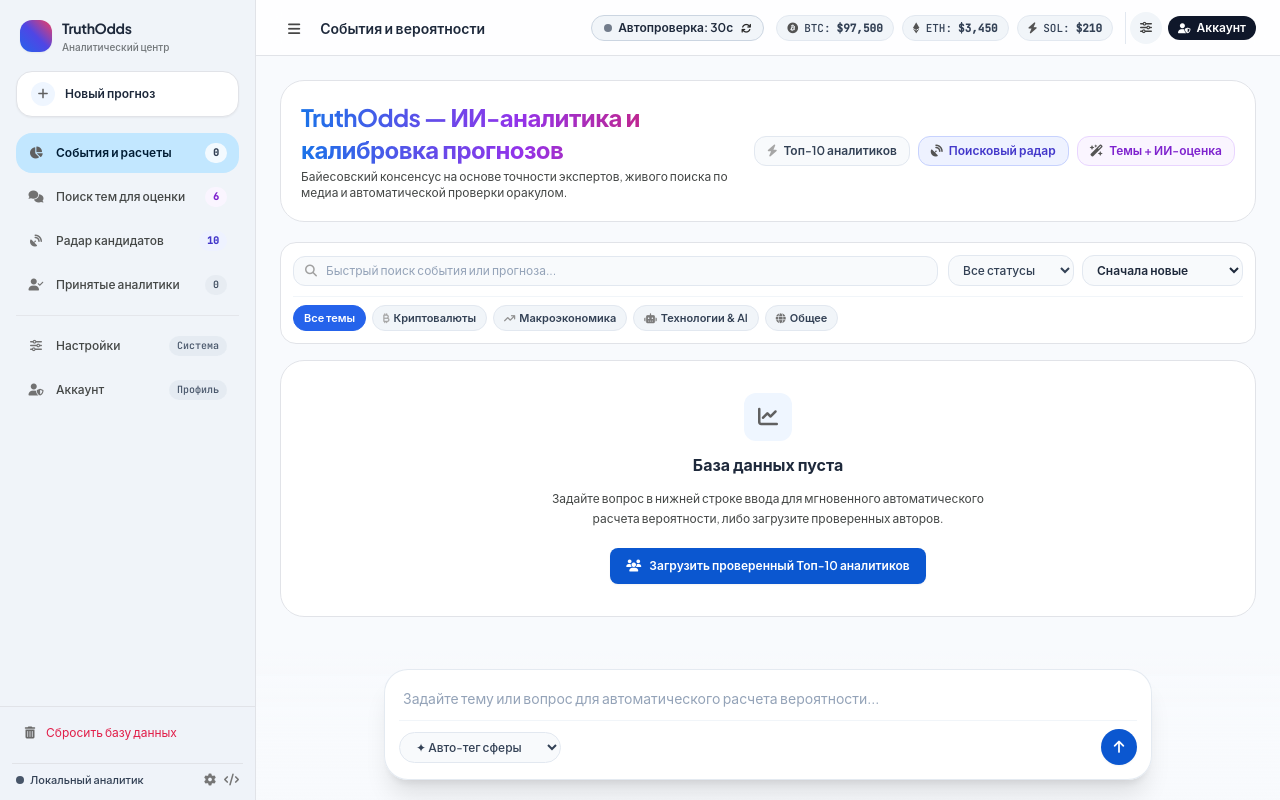
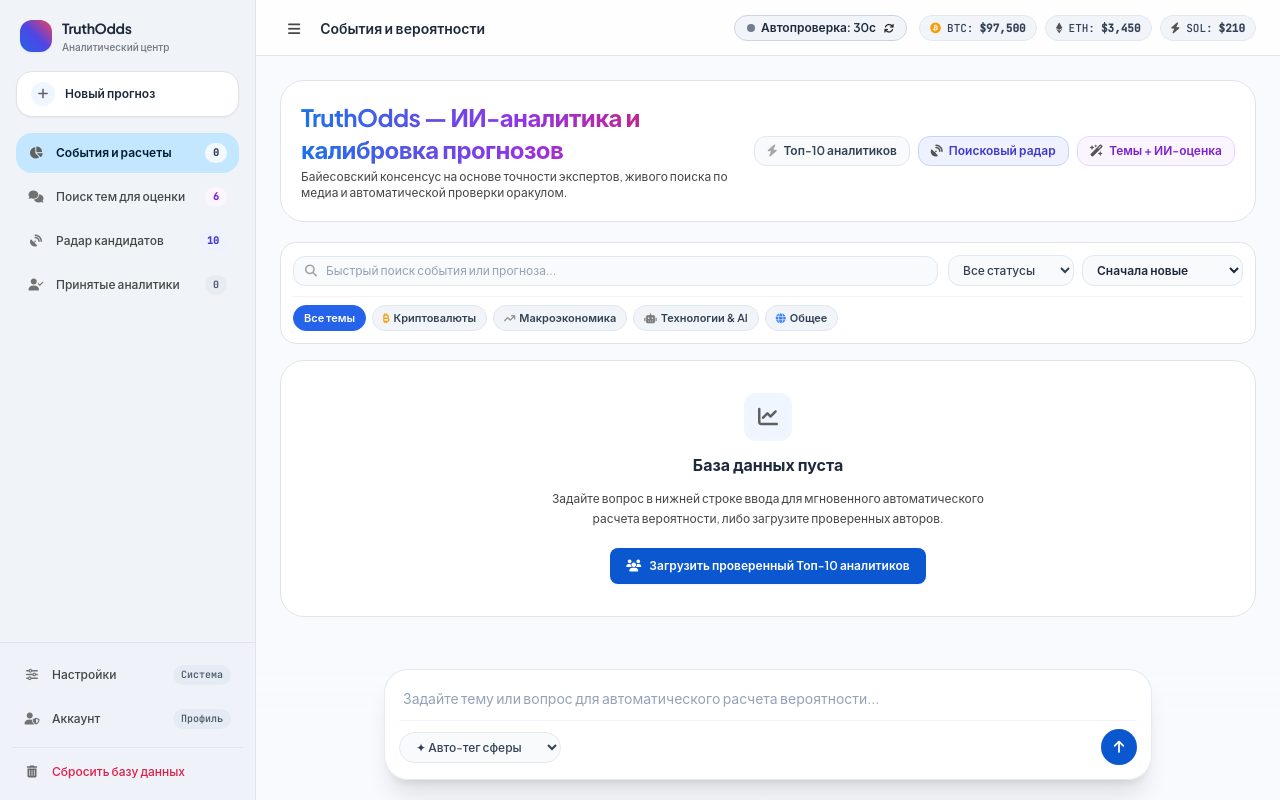
Before and after one commit to coolboy6969/truth-odds, a FastAPI app: page / in a window 1280 px wide. Run offline with FastAPI, Linux system fonts and the light colour scheme; data comes from the database, SQL or seed files in the repository; data that the repository does not hold is empty; some libraries are stand-ins or nearby versions.

Commit message:
Update sidebar bottom tabs, restore Bitcoin/YouTube/Globe colors, remove Telegram badges, fix speaker accuracy button layout

```diff
--- a/app/templates/index.html
+++ b/app/templates/index.html
@@ -67,9 +67,12 @@
         .custom-scrollbar::-webkit-scrollbar-thumb:hover {
             background: #94a3b8;
         }
-        /* Monochrome gray icons & emojis across the UI */
+        /* Monochrome gray icons & emojis across the UI, except Bitcoin, YouTube & Planet/Globe */
         i.fa-solid, i.fa-brands, i.fa-regular, .emoji-gray {
             filter: grayscale(100%);
+        }
+        i.fa-bitcoin, i.fa-bitcoin-sign, i.fa-youtube, i.fa-globe, i.fa-earth-americas {
+            filter: none !important;
         }
     </style>
 </head>
@@ -145,9 +148,11 @@
                         </span>
                         <span id="navCountSpeakers" class="text-[10px] font-mono px-2 py-0.5 rounded-full bg-slate-200/70 text-slate-700">0</span>
                     </button>
-
-                    <div class="my-1.5 border-t border-gemini-border/80"></div>
-
+                </nav>
+            </div>
+
+            <!-- Bottom Part: Settings, Account & Reset Database -->
+            <div class="p-3 border-t border-gemini-border bg-gemini-sidebar/50 flex flex-col gap-1 text-xs font-medium text-gemini-grayText">
                 <button onclick="switchTab('settings')" id="nav-settings" class="flex items-center justify-between px-3 py-2.5 rounded-2xl hover:bg-gemini-hover text-gemini-grayText transition text-left">
                     <span class="flex items-center gap-3">
                         <i class="fa-solid fa-sliders w-4 text-center text-slate-500"></i>
@@ -162,31 +167,13 @@
                     </span>
                     <span class="text-[10px] font-mono px-2 py-0.5 rounded-full bg-slate-200/70 text-slate-600">Профиль</span>
                 </button>
-                </nav>
-            </div>
-
-            <!-- Bottom Part: Reset Database & Local Status -->
-            <div class="p-3 border-t border-gemini-border bg-gemini-sidebar/50 flex flex-col gap-2">
-                <button onclick="openResetModal()" class="w-full text-left px-2.5 py-1.5 rounded-xl hover:bg-rose-50 text-rose-600 text-xs flex items-center gap-2 transition">
+
+                <div class="my-1 border-t border-gemini-border/80"></div>
+
+                <button onclick="openResetModal()" class="w-full text-left px-3 py-2 rounded-2xl hover:bg-rose-50 text-rose-600 text-xs flex items-center gap-3 transition">
                     <i class="fa-solid fa-trash-can text-rose-500 text-xs w-4 text-center"></i>
                     <span>Сбросить базу данных</span>
                 </button>
-
-                <!-- User & Mode Status Pill -->
-                <div class="mt-2 pt-2 border-t border-gemini-border flex items-center justify-between px-1 text-[11px] text-gemini-mutedText">
-                    <button onclick="switchTab('account')" class="flex items-center gap-1.5 hover:text-slate-900 transition text-left" title="Открыть вкладку Аккаунт">
-                        <span class="w-2 h-2 rounded-full bg-slate-600"></span>
-                        <span id="sidebarOperatorLabel" class="font-medium text-slate-700 truncate max-w-[140px]">Локальный аналитик</span>
-                    </button>
-                    <div class="flex items-center gap-2">
-                        <button onclick="switchTab('settings')" title="Настройки системы" class="hover:text-slate-900 transition">
-                            <i class="fa-solid fa-gear text-xs"></i>
-                        </button>
-                        <a href="/docs" target="_blank" title="API документация" class="hover:text-slate-900 transition">
-                            <i class="fa-solid fa-code text-xs"></i>
-                        </a>
-                    </div>
-                </div>
             </div>
         </aside>
 
@@ -202,7 +189,7 @@
                     <h2 id="viewTitle" class="text-sm font-semibold text-slate-800">События и вероятности</h2>
                 </div>
 
-                <!-- Right Tickers, Auto-Oracle & Profile -->
+                <!-- Right Tickers & Auto-Oracle -->
                 <div class="flex items-center gap-2.5 md:gap-3">
 
                     <!-- Auto Oracle Status Badge & Action -->
@@ -215,7 +202,7 @@
                     <!-- Live Crypto Price Ticker Pills -->
                     <div id="headerLiveTickers" class="hidden lg:flex items-center gap-2 text-xs font-medium">
                         <div class="px-2.5 py-1 rounded-full bg-slate-100 border border-slate-200 text-slate-700 flex items-center gap-1.5 font-mono text-[11px]">
-                            <i class="fa-brands fa-bitcoin text-slate-600"></i>
+                            <i class="fa-brands fa-bitcoin text-amber-500"></i>
                             <span>BTC:</span>
                             <b id="head-btc">$...</b>
                         </div>
@@ -229,17 +216,6 @@
                             <span>SOL:</span>
                             <b id="head-sol">$...</b>
                         </div>
-                    </div>
-
-                    <!-- Quick Header Settings & Account Buttons -->
-                    <div class="flex items-center gap-1.5 pl-1 border-l border-slate-200">
-                        <button onclick="switchTab('settings')" class="w-8 h-8 rounded-full bg-slate-100 hover:bg-slate-200 text-slate-700 flex items-center justify-center transition" title="Настройки платформы">
-                            <i class="fa-solid fa-sliders text-xs"></i>
-                        </button>
-                        <button onclick="switchTab('account')" class="px-2.5 py-1 rounded-full bg-slate-900 hover:bg-slate-800 text-white text-xs font-semibold flex items-center gap-1.5 transition" title="Профиль и заставка аккаунта">
-                            <i class="fa-solid fa-user-shield text-[10px]"></i>
-                            <span class="hidden sm:inline" id="headerAccountBtnText">Аккаунт</span>
-                        </button>
                     </div>
                 </div>
             </header>
@@ -320,7 +296,7 @@
                                 <button onclick="setEventDomainFilter('crypto')" id="domainTagBtn-crypto" class="px-2.5 py-1 rounded-full text-[11px] font-semibold transition bg-slate-100 hover:bg-amber-50 text-slate-700 hover:text-amber-800 border border-slate-200 flex items-center gap-1"><i class="fa-solid fa-bitcoin-sign text-amber-500 text-[10px]"></i> <span>Криптовалюты</span></button>
                                 <button onclick="setEventDomainFilter('macro')" id="domainTagBtn-macro" class="px-2.5 py-1 rounded-full text-[11px] font-semibold transition bg-slate-100 hover:bg-emerald-50 text-slate-700 hover:text-emerald-800 border border-slate-200 flex items-center gap-1"><i class="fa-solid fa-arrow-trend-up text-emerald-500 text-[10px]"></i> <span>Макроэкономика</span></button>
                                 <button onclick="setEventDomainFilter('tech')" id="domainTagBtn-tech" class="px-2.5 py-1 rounded-full text-[11px] font-semibold transition bg-slate-100 hover:bg-blue-50 text-slate-700 hover:text-blue-800 border border-slate-200 flex items-center gap-1"><i class="fa-solid fa-robot text-blue-500 text-[10px]"></i> <span>Технологии & AI</span></button>
-                                <button onclick="setEventDomainFilter('general')" id="domainTagBtn-general" class="px-2.5 py-1 rounded-full text-[11px] font-semibold transition bg-slate-100 hover:bg-slate-200 text-slate-700 border border-slate-200 flex items-center gap-1"><i class="fa-solid fa-globe text-slate-500 text-[10px]"></i> <span>Общее</span></button>
+                                <button onclick="setEventDomainFilter('general')" id="domainTagBtn-general" class="px-2.5 py-1 rounded-full text-[11px] font-semibold transition bg-slate-100 hover:bg-slate-200 text-slate-700 border border-slate-200 flex items-center gap-1"><i class="fa-solid fa-globe text-blue-500 text-[10px]"></i> <span>Общее</span></button>
                             </div>
                         </div>
 
@@ -369,7 +345,7 @@
                             <div class="flex flex-wrap items-center justify-between gap-2 pt-2 border-t border-slate-100 text-xs">
                                 <div class="flex flex-wrap items-center gap-1.5">
                                     <button onclick="setSpeakerDomainFilter('')" id="spTagBtn-all" class="px-2.5 py-1 rounded-full text-[11px] font-semibold transition bg-blue-600 text-white border border-blue-600 shadow-2xs">Все аналитики</button>
-                                    <button onclick="setSpeakerDomainFilter('crypto')" id="spTagBtn-crypto" class="px-2.5 py-1 rounded-full text-[11px] font-semibold transition bg-slate-100 hover:bg-slate-200 text-slate-700 border border-slate-200 flex items-center gap-1"><i class="fa-solid fa-bitcoin-sign text-slate-500 text-[10px]"></i> <span>Крипто</span></button>
+                                    <button onclick="setSpeakerDomainFilter('crypto')" id="spTagBtn-crypto" class="px-2.5 py-1 rounded-full text-[11px] font-semibold transition bg-slate-100 hover:bg-slate-200 text-slate-700 border border-slate-200 flex items-center gap-1"><i class="fa-solid fa-bitcoin-sign text-amber-500 text-[10px]"></i> <span>Крипто</span></button>
                                     <button onclick="setSpeakerDomainFilter('macro')" id="spTagBtn-macro" class="px-2.5 py-1 rounded-full text-[11px] font-semibold transition bg-slate-100 hover:bg-slate-200 text-slate-700 border border-slate-200 flex items-center gap-1"><i class="fa-solid fa-arrow-trend-up text-slate-500 text-[10px]"></i> <span>Макро</span></button>
                                     <button onclick="setSpeakerDomainFilter('tech')" id="spTagBtn-tech" class="px-2.5 py-1 rounded-full text-[11px] font-semibold transition bg-slate-100 hover:bg-slate-200 text-slate-700 border border-slate-200 flex items-center gap-1"><i class="fa-solid fa-robot text-slate-500 text-[10px]"></i> <span>Технологии & AI</span></button>
                                 </div>
@@ -444,7 +420,7 @@
                                     </button>
                                 </div>
                                 <button onclick="runRealWorldAnalystSearch()" id="realWorldSearchBtn" class="px-5 py-3 rounded-2xl bg-gemini-blue hover:bg-gemini-blueHover text-white text-xs font-semibold flex items-center justify-center gap-2 transition shadow-sm flex-shrink-0">
-                                    <i class="fa-solid fa-globe"></i>
+                                    <i class="fa-solid fa-globe text-white"></i>
                                     <span>Найти в сети + соцсети</span>
                                 </button>
                             </div>
@@ -478,7 +454,7 @@
                             <!-- Live Scan Progress Notification -->
                             <div id="radarLiveScanProgress" class="hidden p-3 rounded-2xl bg-blue-50 border border-blue-200 text-xs text-blue-800 flex items-center gap-2.5 animate-pulse">
                                 <i class="fa-solid fa-circle-notch fa-spin text-blue-600 text-sm"></i>
-                                <span class="font-medium">Ищем аналитика, подтягиваем соцсети (X, YouTube, Telegram) и извлекаем прогнозы...</span>
+                                <span class="font-medium">Ищем аналитика, подтягиваем соцсети (X, YouTube, Web) и извлекаем прогнозы...</span>
                             </div>
                         </div>
 
@@ -567,10 +543,10 @@
                             <div class="flex flex-wrap items-center justify-between gap-2 pt-2 border-t border-slate-100 text-xs">
                                 <div class="flex flex-wrap items-center gap-1.5">
                                     <button onclick="setNarrativeDomainFilter('')" id="narTagBtn-all" class="px-2.5 py-1 rounded-full text-[11px] font-semibold transition bg-blue-600 text-white border border-blue-600 shadow-2xs">Все темы</button>
-                                    <button onclick="setNarrativeDomainFilter('crypto')" id="narTagBtn-crypto" class="px-2.5 py-1 rounded-full text-[11px] font-semibold transition bg-slate-100 hover:bg-slate-200 text-slate-700 border border-slate-200 flex items-center gap-1"><i class="fa-solid fa-bitcoin-sign text-slate-500 text-[10px]"></i> <span>Крипто</span></button>
+                                    <button onclick="setNarrativeDomainFilter('crypto')" id="narTagBtn-crypto" class="px-2.5 py-1 rounded-full text-[11px] font-semibold transition bg-slate-100 hover:bg-slate-200 text-slate-700 border border-slate-200 flex items-center gap-1"><i class="fa-solid fa-bitcoin-sign text-amber-500 text-[10px]"></i> <span>Крипто</span></button>
                                     <button onclick="setNarrativeDomainFilter('macro')" id="narTagBtn-macro" class="px-2.5 py-1 rounded-full text-[11px] font-semibold transition bg-slate-100 hover:bg-slate-200 text-slate-700 border border-slate-200 flex items-center gap-1"><i class="fa-solid fa-arrow-trend-up text-slate-500 text-[10px]"></i> <span>Макро</span></button>
                                     <button onclick="setNarrativeDomainFilter('tech')" id="narTagBtn-tech" class="px-2.5 py-1 rounded-full text-[11px] font-semibold transition bg-slate-100 hover:bg-slate-200 text-slate-700 border border-slate-200 flex items-center gap-1"><i class="fa-solid fa-robot text-slate-500 text-[10px]"></i> <span>Технологии & AI</span></button>
-                                    <button onclick="setNarrativeDomainFilter('general')" id="narTagBtn-general" class="px-2.5 py-1 rounded-full text-[11px] font-semibold transition bg-slate-100 hover:bg-slate-200 text-slate-700 border border-slate-200 flex items-center gap-1"><i class="fa-solid fa-globe text-slate-500 text-[10px]"></i> <span>Общее</span></button>
+                                    <button onclick="setNarrativeDomainFilter('general')" id="narTagBtn-general" class="px-2.5 py-1 rounded-full text-[11px] font-semibold transition bg-slate-100 hover:bg-slate-200 text-slate-700 border border-slate-200 flex items-center gap-1"><i class="fa-solid fa-globe text-blue-500 text-[10px]"></i> <span>Общее</span></button>
                                 </div>
 
                                 <div class="flex items-center gap-2">
@@ -1360,22 +1336,21 @@
             });
         }
 
-        // Render Social Account Pills for Speakers & Candidates (X, YouTube, Telegram, Web)
+        // Render Social Account Pills for Speakers & Candidates (X, YouTube, Web)
         function renderSocialAccountBadges(socials, compact = false) {
-            if (!socials || socials.length === 0) {
+            const filteredSocials = (socials || []).filter(s => (s.platform || '').toLowerCase() !== 'telegram');
+            if (filteredSocials.length === 0) {
                 return `<span class="text-[10px] text-slate-400 italic">Соцсети не найдены</span>`;
             }
             const pad = compact ? 'px-2 py-0.5 text-[10px]' : 'px-2.5 py-1 text-[10px]';
-            return socials.map(s => {
+            return filteredSocials.map(s => {
                 const plat = (s.platform || '').toLowerCase();
                 if (plat === 'youtube') {
-                    return `<a href="${s.url}" target="_blank" rel="noopener noreferrer" onclick="event.stopPropagation()" class="${pad} rounded-full bg-red-50 hover:bg-red-100 text-red-600 border border-red-200 font-semibold inline-flex items-center gap-1 transition"><i class="fa-brands fa-youtube"></i> <span>${s.title || s.identifier || 'YouTube'}</span></a>`;
+                    return `<a href="${s.url}" target="_blank" rel="noopener noreferrer" onclick="event.stopPropagation()" class="${pad} rounded-full bg-red-50 hover:bg-red-100 text-red-600 border border-red-200 font-semibold inline-flex items-center gap-1 transition"><i class="fa-brands fa-youtube text-red-600"></i> <span>${s.title || s.identifier || 'YouTube'}</span></a>`;
                 } else if (plat === 'x' || plat === 'twitter') {
                     return `<a href="${s.url}" target="_blank" rel="noopener noreferrer" onclick="event.stopPropagation()" class="${pad} rounded-full bg-slate-900 hover:bg-black text-white font-semibold inline-flex items-center gap-1 transition shadow-2xs"><i class="fa-brands fa-x-twitter text-white"></i> <span>${s.title || s.identifier || 'X'}</span></a>`;
-                } else if (plat === 'telegram') {
-                    return `<a href="${s.url}" target="_blank" rel="noopener noreferrer" onclick="event.stopPropagation()" class="${pad} rounded-full bg-sky-50 hover:bg-sky-100 text-sky-600 border border-sky-200 font-semibold inline-flex items-center gap-1 transition"><i class="fa-brands fa-telegram"></i> <span>${s.title || s.identifier || 'Telegram'}</span></a>`;
                 } else {
-                    return `<a href="${s.url}" target="_blank" rel="noopener noreferrer" onclick="event.stopPropagation()" class="${pad} rounded-full bg-indigo-50 hover:bg-indigo-100 text-indigo-700 border border-indigo-200 font-semibold inline-flex items-center gap-1 transition"><i class="fa-solid fa-globe"></i> <span>${s.title || s.identifier || 'Web'}</span></a>`;
+                    return `<a href="${s.url}" target="_blank" rel="noopener noreferrer" onclick="event.stopPropagation()" class="${pad} rounded-full bg-indigo-50 hover:bg-indigo-100 text-indigo-700 border border-indigo-200 font-semibold inline-flex items-center gap-1 transition"><i class="fa-solid fa-globe text-blue-500"></i> <span>${s.title || s.identifier || 'Web'}</span></a>`;
                 }
             }).join(' ');
         }
@@ -1674,10 +1649,10 @@
         }
 
         const domainMeta = {
-            crypto: { label: 'Криптовалюты', icon: 'fa-bitcoin-sign', color: 'bg-amber-50 text-amber-700 border-amber-200' },
+            crypto: { label: 'Криптовалюты', icon: 'fa-bitcoin-sign text-amber-500', color: 'bg-amber-50 text-amber-700 border-amber-200' },
             macro: { label: 'Макроэкономика', icon: 'fa-arrow-trend-up', color: 'bg-emerald-50 text-emerald-700 border-emerald-200' },
             tech: { label: 'Технологии & AI', icon: 'fa-robot', color: 'bg-blue-50 text-blue-700 border-blue-200' },
-            general: { label: 'Общее', icon: 'fa-globe', color: 'bg-slate-100 text-slate-700 border-slate-200' }
+            general: { label: 'Общее', icon: 'fa-globe text-blue-500', color: 'bg-slate-100 text-slate-700 border-slate-200' }
         };
 
         function setEventDomainFilter(domain) {
@@ -2079,17 +2054,17 @@
                             </div>
                         </div>
 
-                        <div class="pt-3 border-t border-slate-100 flex flex-col gap-2.5">
-                            <div class="flex items-center justify-between gap-2">
+                        <div class="pt-3 border-t border-slate-100 flex flex-col gap-3">
+                            <div class="flex flex-col gap-1.5">
                                 <span class="text-[10px] font-semibold text-gemini-mutedText uppercase tracking-wider">Все сети аналитика:</span>
-                                <button onclick="openSpeakerAccuracyModal('${sp.id}', '${sp.name.replace(/'/g, "\\'")}')" class="px-3 py-1 rounded-xl bg-slate-100 hover:bg-slate-200 text-slate-800 border border-slate-300 text-[11px] font-semibold transition flex items-center gap-1.5">
+                                <div class="flex flex-wrap gap-1.5">
+                                    ${socialBadges}
+                                </div>
+                            </div>
+                            <button onclick="openSpeakerAccuracyModal('${sp.id}', '${sp.name.replace(/'/g, "\\'")}')" class="w-full py-2 px-3.5 rounded-xl bg-slate-100 hover:bg-slate-200 text-slate-800 border border-slate-300 text-xs font-semibold transition flex items-center justify-center gap-2 shadow-2xs">
                                 <i class="fa-regular fa-calendar-check text-slate-600"></i>
                                 <span>Проверить точность за год</span>
                             </button>
-                            </div>
-                            <div class="flex flex-wrap gap-1.5">
-                                ${socialBadges}
-                            </div>
                         </div>
                     </div>
                 `;
@@ -3870,7 +3845,7 @@
             visibleCandidatesCount = Math.max(visibleCandidatesCount, batch);
             visibleNarrativesCount = Math.max(visibleNarrativesCount, batch);
 
-            // 5. Monochrome icon filter
+            // 5. Monochrome icon filter (keeping Bitcoin, YouTube, and Planet/Globe colored)
             let monoStyle = document.getElementById('dynamicMonochromeOverride');
             if (!monoStyle) {
                 monoStyle = document.createElement('style');
@@ -3878,7 +3853,7 @@
                 document.head.appendChild(monoStyle);
             }
             monoStyle.textContent = appSettings.monochromeIcons
-                ? 'i.fa-solid, i.fa-brands, i.fa-regular, .emoji-gray { filter: grayscale(100%) !important; }'
+                ? 'i.fa-solid, i.fa-brands, i.fa-regular, .emoji-gray { filter: grayscale(100%) !important; } i.fa-bitcoin, i.fa-bitcoin-sign, i.fa-youtube, i.fa-globe, i.fa-earth-americas { filter: none !important; }'
                 : 'i.fa-solid, i.fa-brands, i.fa-regular, .emoji-gray { filter: none !important; }';
 
             // 6. Floating bottom prompt capsule visibility
```
Also changed, not shown: app/api/speakers.py (+1 -17 lines), app/discovery/social_discovery.py (+3 -20 lines), tests/test_discovery.py (+2 -1 lines). Lines whose indentation alone changed are shown as unchanged.
